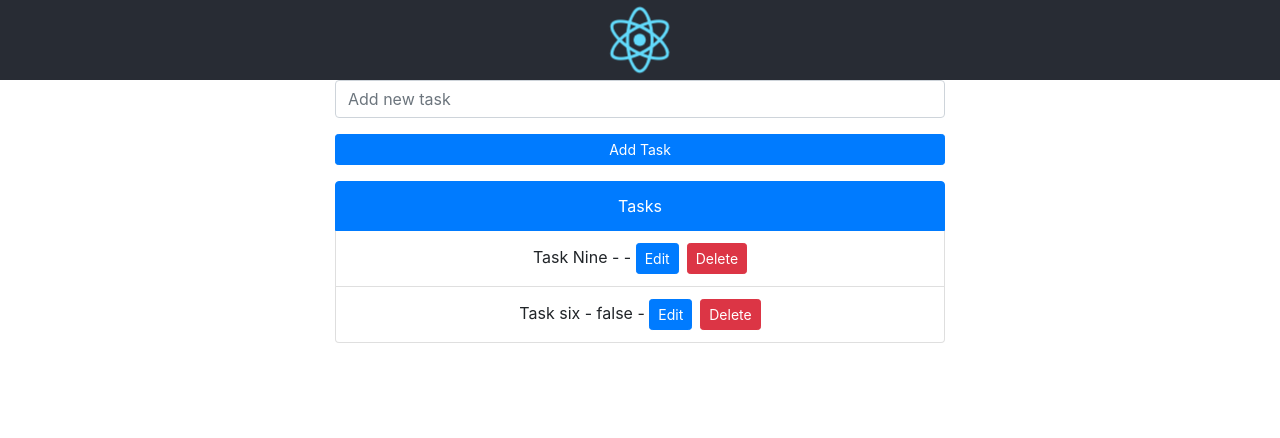
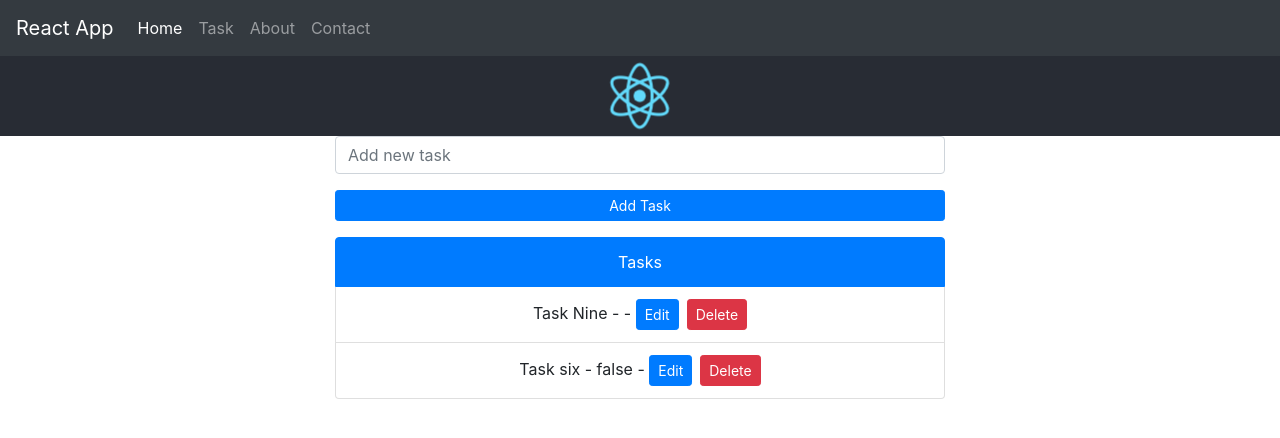
Before and after one commit to shibbirweb/reactjs-practice, a React (Create React App) app: page / in a window 1280 px wide. Shown: the top 438 px of the page. Built offline with nearby package versions, Linux system fonts and the light colour scheme; data requests are answered from the project's data file.

Commit message:
install react router dom

```diff
--- a/package.json
+++ b/package.json
@@ -8,6 +8,7 @@
     "@testing-library/user-event": "^7.2.1",
     "react": "^16.13.1",
     "react-dom": "^16.13.1",
+    "react-router-dom": "^5.2.0",
     "react-scripts": "3.4.1"
   },
   "scripts": {
--- a/src/App.js
+++ b/src/App.js
@@ -1,67 +1,16 @@
-import React from "react";
+import React, {Fragment} from "react";
+import Tasks from "./components/Pages/Tasks";
+import Navbar from "./components/Navbar";
 
-import "./App.css";
-import logo from "./logo.svg";
-import AddForm from "./components/AddForm"
-import Task from "./components/Task";
 
 class App extends React.Component {
-    constructor() {
-        super();
-
-        this.state = {
-            tasks: [],
-        };
-
-        this.addRecord = this.addRecord.bind(this)
-        this.delRecord = this.delRecord.bind(this)
-        this.fetchTasks = this.fetchTasks.bind(this)
-    }
-
-    componentDidMount() {
-        this.fetchTasks();
-    }
-
-    fetchTasks(){
-        fetch("http://localhost:4000/tasks")
-            .then((res) => res.json())
-            .then((tasks) => this.setState({tasks}))
-            .catch((error) => console.log(error));
-    }
-
-    addRecord(e) {
-        /*const tasks = this.state.tasks;
-        tasks.push(e)*/
-        const tasks = [...this.state.tasks, e]
-        this.setState({
-            tasks: tasks
-        })
-    }
-
-    delRecord(e) {
-        this.setState({tasks: e})
-    }
 
     render() {
-        const tasks = this.state.tasks.map(task => <Task {...task} key={task.id} onUpdate={this.fetchTasks} onDel={this.delRecord}/>);
         return (
-            <div className="App">
-                <header className="App-header">
-                    <img src={logo} className="App-logo" alt="logo"/>
-                </header>
-
-                <div className="container-fluid">
-                    <div className="row">
-                        <div className="col-md-6 offset-md-3">
-                            <AddForm addRec={this.addRecord}/>
-                            <ul className="list-group">
-                                <li className="list-group-item active">Tasks</li>
-                                {tasks}
-                            </ul>
-                        </div>
-                    </div>
-                </div>
-            </div>
+            <Fragment>
+                <Navbar/>
+                <Tasks/>
+            </Fragment>
         );
     }
 }
--- /dev/null
+++ b/src/components/Navbar.js
@@ -0,0 +1,40 @@
+import React, {Component} from 'react'
+
+class Navbar extends Component{
+    constructor(props) {
+        super(props);
+    }
+
+
+    render() {
+        return (
+            <nav className="navbar navbar-expand-lg navbar-dark bg-dark">
+                <a className="navbar-brand" href="/">React App</a>
+                <button className="navbar-toggler" type="button" data-toggle="collapse"
+                        data-target="#navbarSupportedContent" aria-controls="navbarSupportedContent"
+                        aria-expanded="false" aria-label="Toggle navigation">
+                    <span className="navbar-toggler-icon"></span>
+                </button>
+
+                <div className="collapse navbar-collapse" id="navbarSupportedContent">
+                    <ul className="navbar-nav mr-auto">
+                        <li className="nav-item active">
+                            <a className="nav-link" href="#">Home <span className="sr-only">(current)</span></a>
+                        </li>
+                        <li className="nav-item">
+                            <a className="nav-link" href="#">Task</a>
+                        </li>
+                        <li className="nav-item">
+                            <a className="nav-link" href="#">About</a>
+                        </li>
+                        <li className="nav-item">
+                            <a className="nav-link" href="#">Contact</a>
+                        </li>
+                    </ul>
+                </div>
+            </nav>
+        )
+    }
+}
+
+export default Navbar;
--- /dev/null
+++ b/src/components/Pages/Tasks.js
@@ -0,0 +1,70 @@
+import React, {Component} from 'react';
+import Task from "../Task";
+import logo from "../../logo.svg";
+import '../../App.css'
+import AddForm from "../AddForm";
+
+
+class Tasks extends Component{
+    constructor() {
+        super();
+
+        this.state = {
+            tasks: [],
+        };
+
+        this.addRecord = this.addRecord.bind(this)
+        this.delRecord = this.delRecord.bind(this)
+        this.fetchTasks = this.fetchTasks.bind(this)
+    }
+
+    componentDidMount() {
+        this.fetchTasks();
+    }
+
+    fetchTasks(){
+        fetch("http://localhost:4000/tasks")
+            .then((res) => res.json())
+            .then((tasks) => this.setState({tasks}))
+            .catch((error) => console.log(error));
+    }
+
+    addRecord(e) {
+        /*const tasks = this.state.tasks;
+        tasks.push(e)*/
+        const tasks = [...this.state.tasks, e]
+        this.setState({
+            tasks: tasks
+        })
+    }
+
+    delRecord(e) {
+        this.setState({tasks: e})
+    }
+
+    render() {
+        const tasks = this.state.tasks.map(task => <Task {...task} key={task.id} onUpdate={this.fetchTasks} onDel={this.delRecord}/>);
+        return (
+            <div className="App">
+                <header className="App-header">
+                    <img src={logo} className="App-logo" alt="logo"/>
+                </header>
+
+                <div className="container-fluid">
+                    <div className="row">
+                        <div className="col-md-6 offset-md-3">
+                            <AddForm addRec={this.addRecord}/>
+                            <ul className="list-group">
+                                <li className="list-group-item active">Tasks</li>
+                                {tasks}
+                            </ul>
+                        </div>
+                    </div>
+                </div>
+            </div>
+        );
+    }
+}
+
+
+export default Tasks;
```
Also changed, not shown: src/components/Pages/About.js (added, +13 -0 lines), src/components/Pages/Contact.js (added, +13 -0 lines), src/components/Pages/Home.js (added, +15 -0 lines), 1 other file (tests, documents, lock files or other folders).
